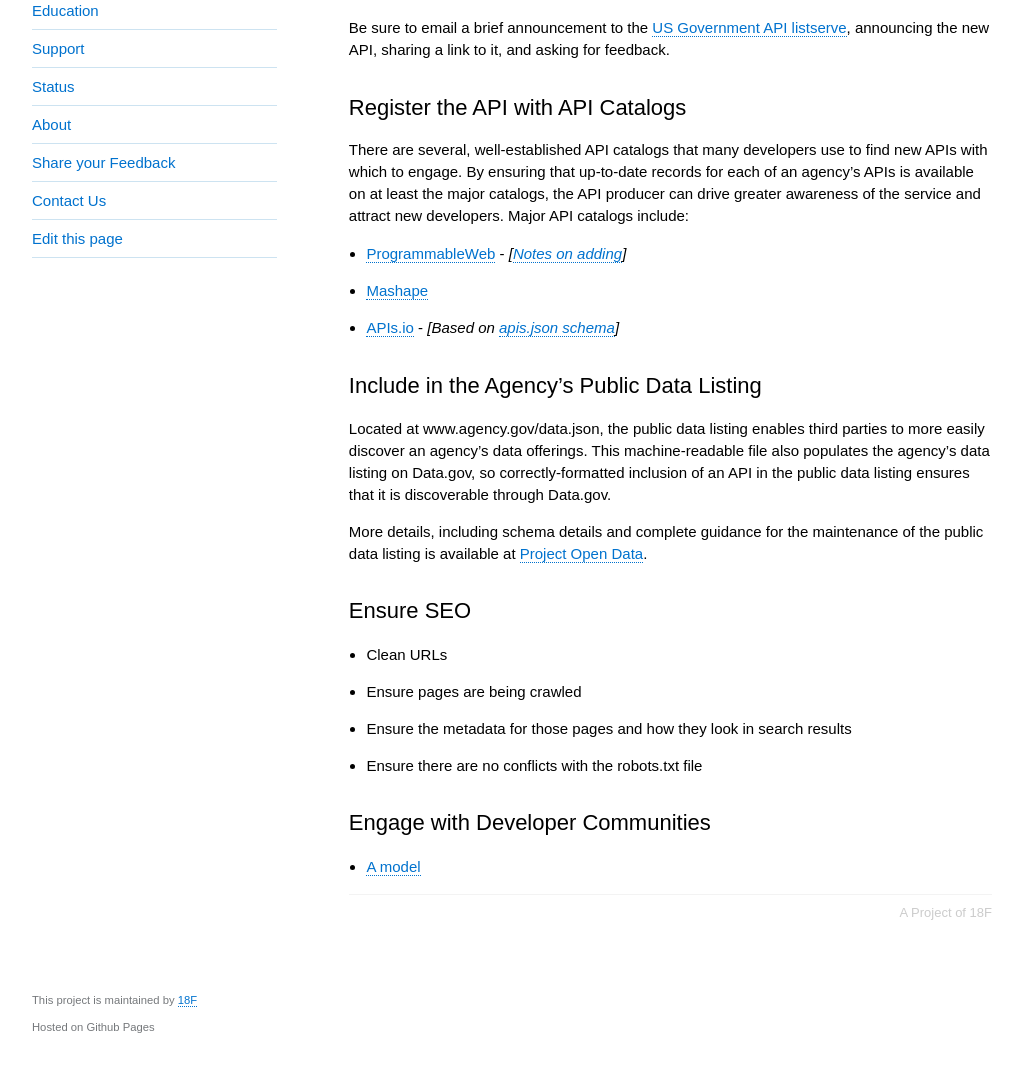
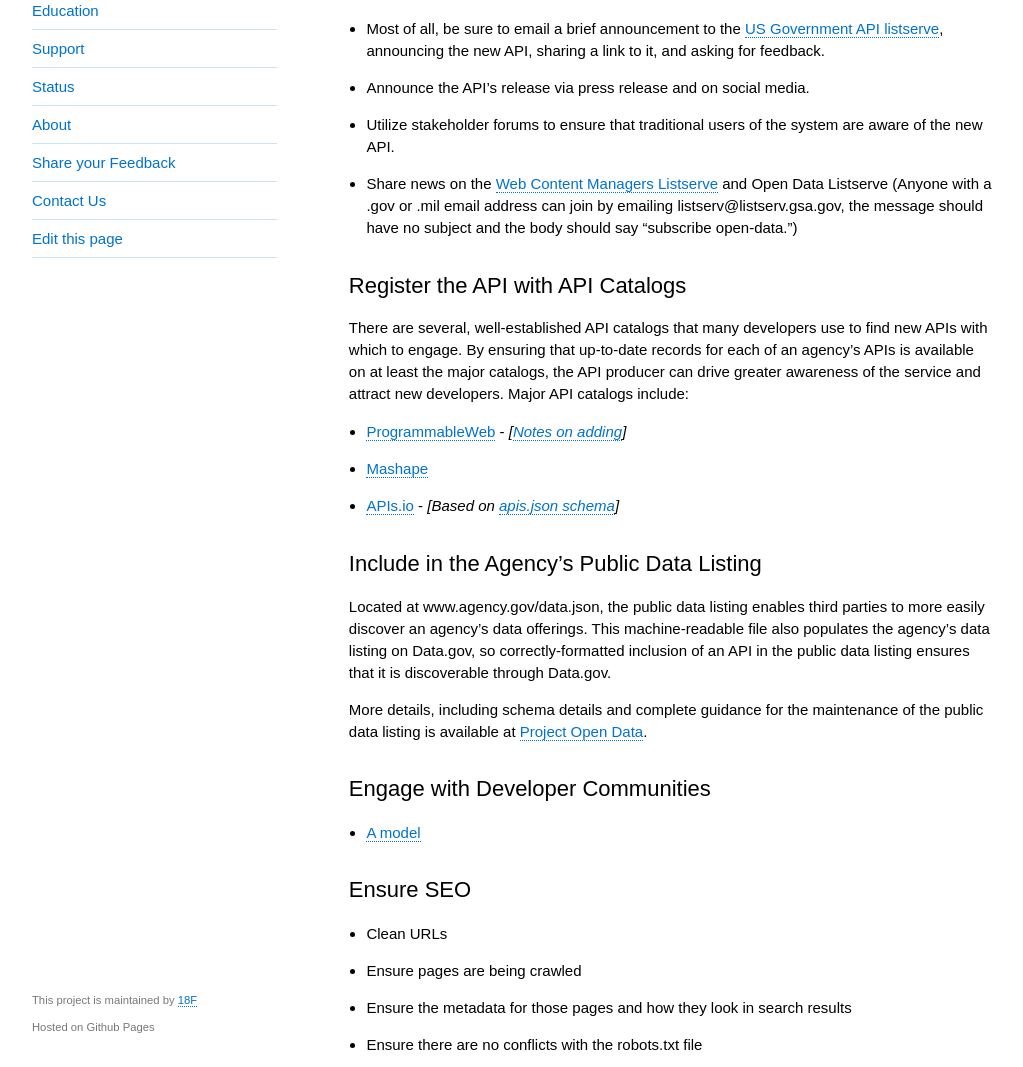
Before and after one commit to 18F/API-All-the-X, a Jekyll site: the page built from pages/ensuring_discoverability-a_guide.md, in a window 1280 px wide and 1400 px high. Shown: the part 333-1400 px from the top of the window, without its empty margins (128-1151 px from the left). Built offline with Jekyll 4.4.1, drawn with Linux system fonts in a browser that asks for light colours.

Commit message:
more first steps, as well as reorged bottom

```diff
--- a/pages/ensuring_discoverability-a_guide.md
+++ b/pages/ensuring_discoverability-a_guide.md
@@ -9,7 +9,10 @@ An API producer must begin by ensuring that an API homepage is available on thei
 
 ## Initial Advertising
 
-Be sure to email a brief announcement to the [US Government API listserve](https://groups.google.com/forum/?nomobile=true#!forum/us-government-apis), announcing the new API, sharing a link to it, and asking for feedback.
+* Most of all, be sure to email a brief announcement to the [US Government API listserve](https://groups.google.com/forum/?nomobile=true#!forum/us-government-apis), announcing the new API, sharing a link to it, and asking for feedback.
+* Announce the API's release via press release and on social media.
+* Utilize stakeholder forums to ensure that traditional users of the system are aware of the new API.
+* Share news on the [Web Content Managers Listserve](http://www.digitalgov.gov/communities/web-managers-forum/web-content-managers-listserv/) and Open Data Listserve (Anyone with a .gov or .mil email address can join by emailing listserv@listserv.gsa.gov, the message should have no subject and the body should say "subscribe open-data.")
 
 ## Register the API with API Catalogs
 
@@ -25,13 +28,13 @@ Located at www.agency.gov/data.json, the public data listing enables third parti
 
 More details, including schema details and complete guidance for the maintenance of the public data listing is available at [Project Open Data](http://project-open-data.github.io).
 
+## Engage with Developer Communities
+
+* [A model](http://18f.github.io/API-All-the-X/pages/developer_engagement-a_model)
+
 ## Ensure SEO
 
 * Clean URLs
 * Ensure pages are being crawled
 * Ensure the metadata for those pages and how they look in search results
 * Ensure there are no conflicts with the robots.txt file
-
-## Engage with Developer Communities
-
-* [A model](http://18f.github.io/API-All-the-X/pages/developer_engagement-a_model)
```
